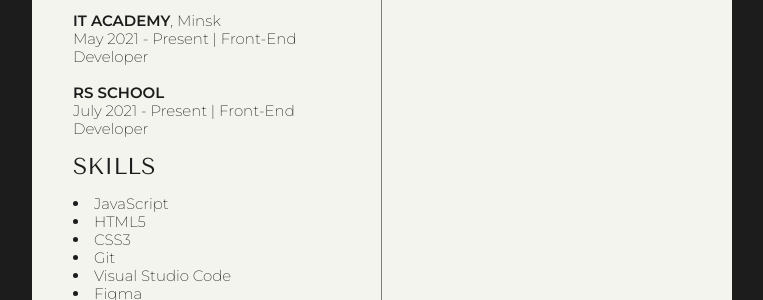
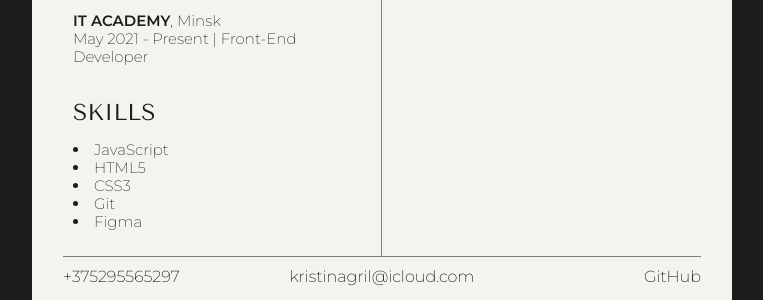
Before and after one commit to kristinakazlovskaya/rsschool-cv, a plain HTML site: page index.html in a window 1280 px wide. Shown: the part 636-936 px from the top of the page, without its empty margins (258-1021 px from the left). Drawn offline with nearby package versions, Linux system fonts and the light colour scheme.

Commit message:
feat: update education and skills

```diff
--- a/index.html
+++ b/index.html
@@ -43,7 +43,7 @@
             <strong>LINGUISTIC COLLEGE</strong>, Minsk<br>September 2014 - June 2017 |
             Secretary<br><br><strong>MINSK STATE LINGUISTIC UNIVERSITY</strong><br>September 2017 - June 2021 | English
             Teacher<br><br><strong>IT ACADEMY</strong>, Minsk<br>May 2021 - Present | Front-End
-            Developer<br><br><strong>RS SCHOOL</strong><br>July 2021 - Present | Front-End Developer
+            Developer<br><br>
           </div>
         </section>
         <section class="skills">
@@ -54,7 +54,6 @@
               <li>HTML5</li>
               <li>CSS3</li>
               <li>Git</li>
-              <li>Visual Studio Code</li>
               <li>Figma</li>
             </ul>
           </div>
```
